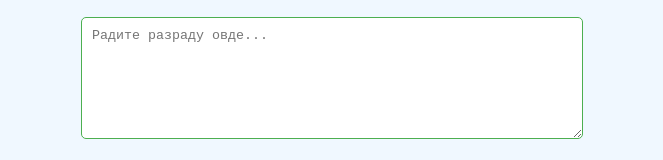
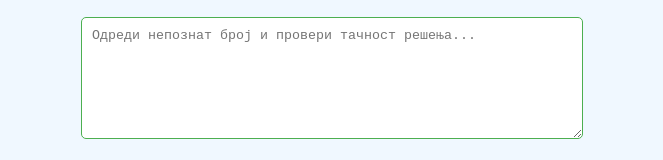
Before and after one commit to bembem33/Matematika_jednacine, a plain HTML site: page index.html in a window 1280 px wide. Shown: the part 396-556 px from the top of the page, without its empty margins (308-971 px from the left). Drawn offline with Linux system fonts and the light colour scheme.

Commit message:
index.html

```diff
--- a/index.html
+++ b/index.html
@@ -88,7 +88,7 @@
       <h1>Добродошли!</br> Вежбај Сабирање и Одузимање</h1>
         <p>Задаци су насумично генерисани. Упиши разраду задатка и коначно решење. Срећно!</p>
         <div class="task" id="task"></div>
-        <textarea id="solution" placeholder="Радите разраду овде..."></textarea>
+        <textarea id="solution" placeholder="Oдреди непознат број и провери тачност решења..."></textarea>
         <div class="input-area">
             <input type="number" id="result" placeholder="Унесите крајњи резултат...">
             <button id="checkButton">Потврди резултат</button>
```
